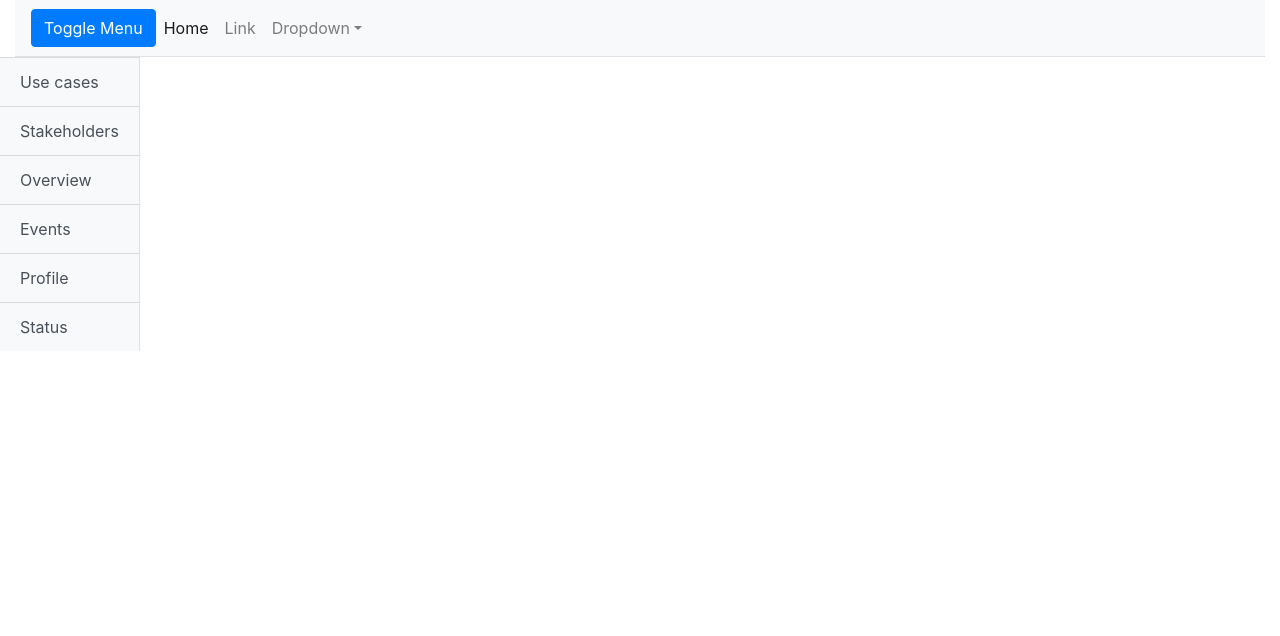
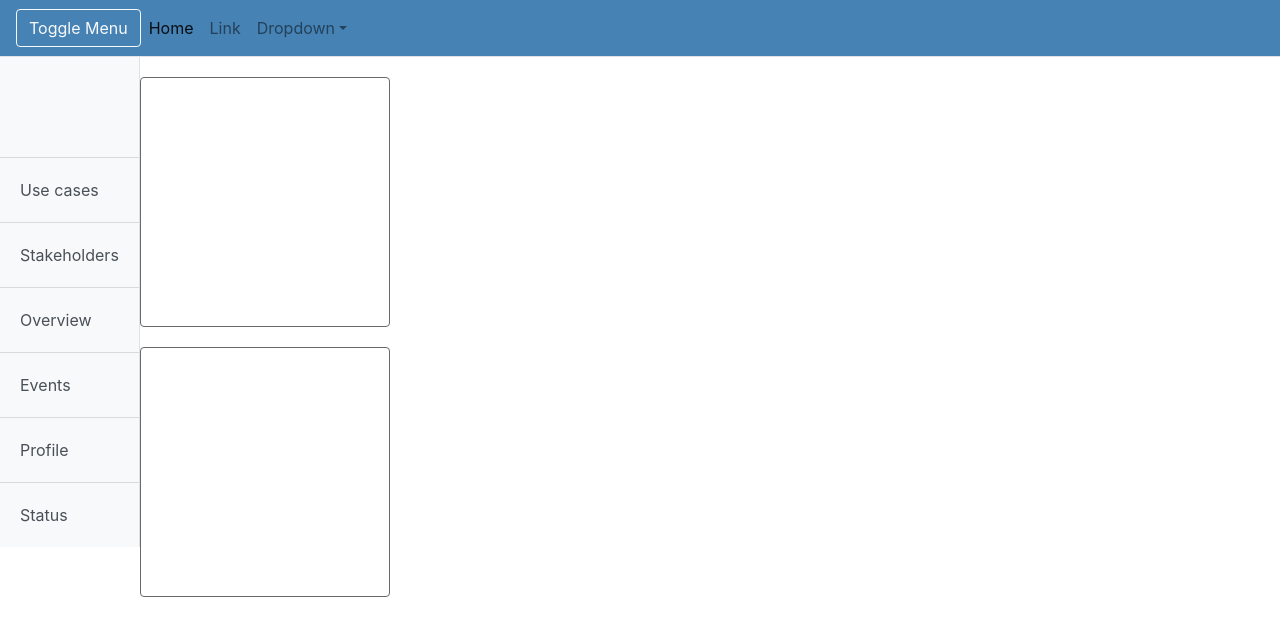
Before and after one commit to DTU-Gruppe-39/DevOps, a React (Create React App) app in the folder web/: page / in a window 1280 px wide. Shown: the top 636 px of the page. Built offline with nearby package versions, Linux system fonts and the light colour scheme.

Commit message:
Cards added

```diff
--- a/web/src/App.css
+++ b/web/src/App.css
@@ -22,10 +22,28 @@
 .App-link {
   color: #61dafb;
 }
+.space{
+  width: 50px;
+  height: 100px;
+}
 
-.sidebar1{
-  left: 0px;
-  background: yellow;
+.sidebar{
+  height: 100%;
+}
+
+.list-group-item{
+  padding: 20px;
+}
+.navbar{
+  background-color: steelblue !important;
+}
+
+.card{
+  margin: 20px;
+  height: 250px;
+  width: 250px;
+  border-color: dimgrey;
+
 }
 
 @keyframes App-logo-spin {
--- a/web/src/App.js
+++ b/web/src/App.js
@@ -1,22 +1,19 @@
 import React from 'react';
 import logo from './logo.svg';
 import 'bootstrap/dist/css/bootstrap.css';
-import './App.css';
 import FormControl from "react-bootstrap/FormControl";
 import InputGroup from "react-bootstrap/InputGroup";
 import Button from "react-bootstrap/Button";
 import {BrowserRouter as Router, Route, Link, withRouter, Switch} from "react-router-dom";
 import {observer} from "mobx-react";
-
+import './App.css';
 
 function App() {
   return (
       <div className="App">
 
-        <div className="col-12">
           <nav className="navbar navbar-expand-lg navbar-light bg-light border-bottom">
-            <button className="btn btn-primary" id="menu-toggle">Toggle Menu</button>
-
+            <button className="btn btn-outline-light" id="menu-toggle">Toggle Menu</button>
             <button className="navbar-toggler" type="button" data-toggle="collapse"
                     data-target="#navbarSupportedContent" aria-controls="navbarSupportedContent" aria-expanded="false"
                     aria-label="Toggle navigation">
@@ -46,13 +43,12 @@ function App() {
               </ul>
             </div>
           </nav>
-        </div>
+        {/*</div>*/}
 
 
-        <div className="d-flex" id="wrapper">
-        <div className="sidebar">
-          <div className="bg-light border-right" id="sidebar-wrapper">
-            <div className="sidebar-heading"></div>
+        <div className="d-flex float-left" id="sidebar">
+          <div className="bg-light border-right">
+            <div className="sidebar-heading space"></div>
             <div className="list-group list-group-flush">
               <a href="#" className="list-group-item list-group-item-action bg-light">Use cases</a>
               <a href="#" className="list-group-item list-group-item-action bg-light">Stakeholders</a>
@@ -61,9 +57,11 @@ function App() {
               <a href="#" className="list-group-item list-group-item-action bg-light">Profile</a>
               <a href="#" className="list-group-item list-group-item-action bg-light">Status</a>
             </div>
-          </div>
         </div>
         </div>
+
+        <div className="card"></div>
+        <div className="card"></div>
         {/*<header className="App-header">*/}
         {/*</header>*/}
       </div>
```
